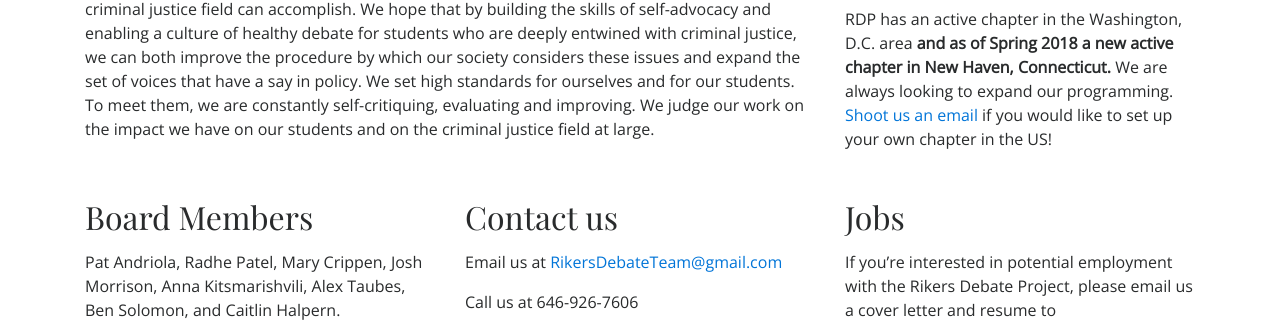
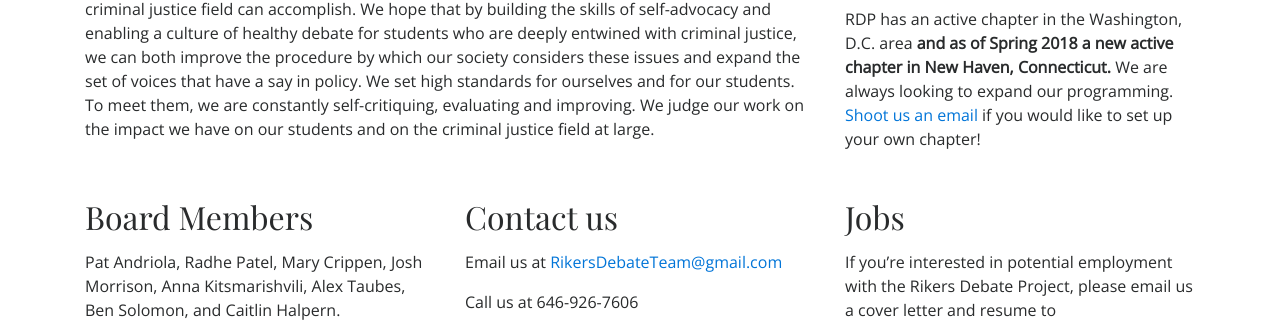
Before and after one commit to rikersdebateteam/rikers-debate-project, a Jekyll site: the page built from index.html, in a window 1280 px wide and 900 px high, scrolled down 1805 px. Shown: the part 156-478 px from the top of the window. Built offline with Jekyll 4.4.1, drawn with Linux system fonts in a browser that asks for light colours; nearby versions of some CDN libraries.

Commit message:
Update index.html

```diff
--- a/index.html
+++ b/index.html
@@ -106,7 +106,7 @@
 
       <p><strong>Vernon C. Bain Center (VCBC)</strong>: VCBC, also known as "The Boat," is an 800-bed jail barge anchored off the shore of the Bronx near Hunts Point. VCBC is home to RDP's first and only debate class taught entirely in Spanish.</p>
 
-      <p> RDP has an active chapter in the Washington, D.C. area <strong>and as of Spring 2018 a new active chapter in New Haven, Connecticut.</strong> We are always looking to expand our programming. <a href="mailto:rikersdebateteam@gmail.com">Shoot us an email</a> if you would like to set up your own chapter in the US! </p>
+      <p> RDP has an active chapter in the Washington, D.C. area <strong>and as of Spring 2018 a new active chapter in New Haven, Connecticut.</strong> We are always looking to expand our programming. <a href="mailto:rikersdebateteam@gmail.com">Shoot us an email</a> if you would like to set up your own chapter! </p>
     </div>
   </div>
   <div class="row">
```
